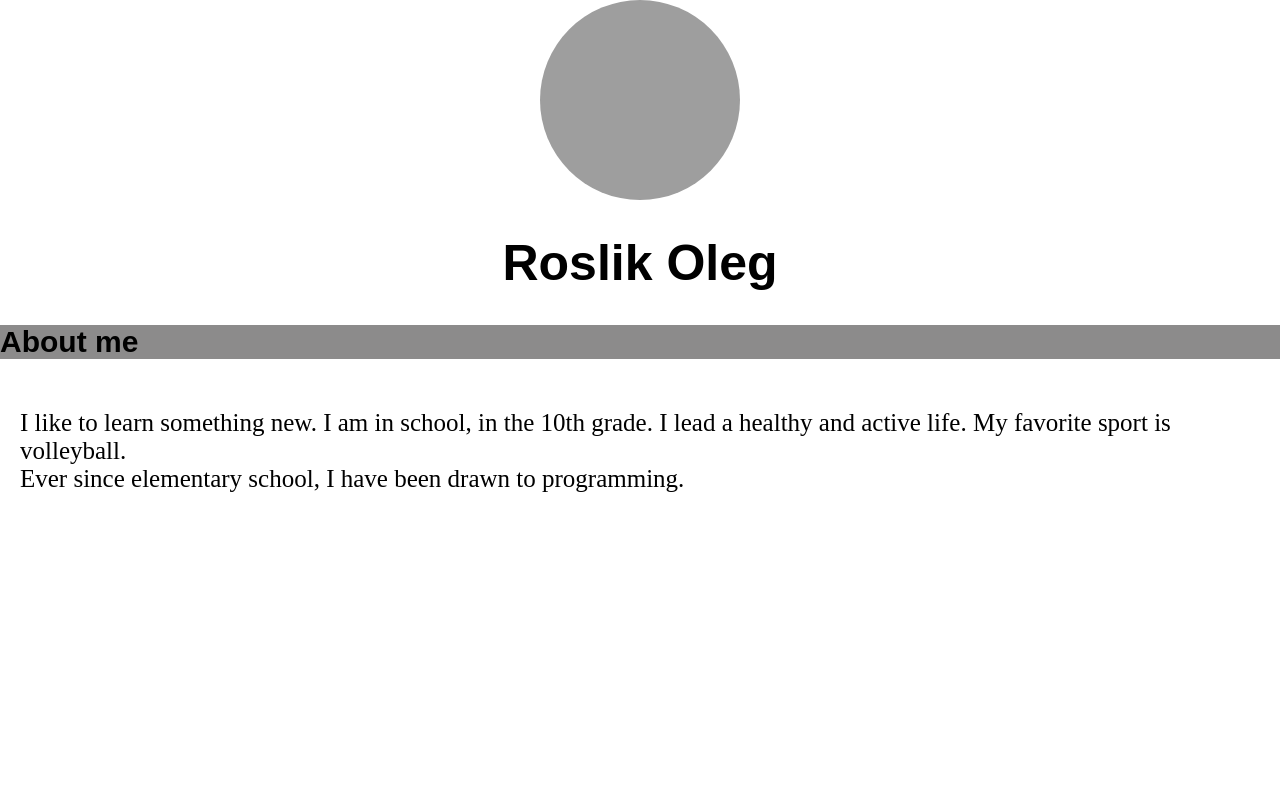
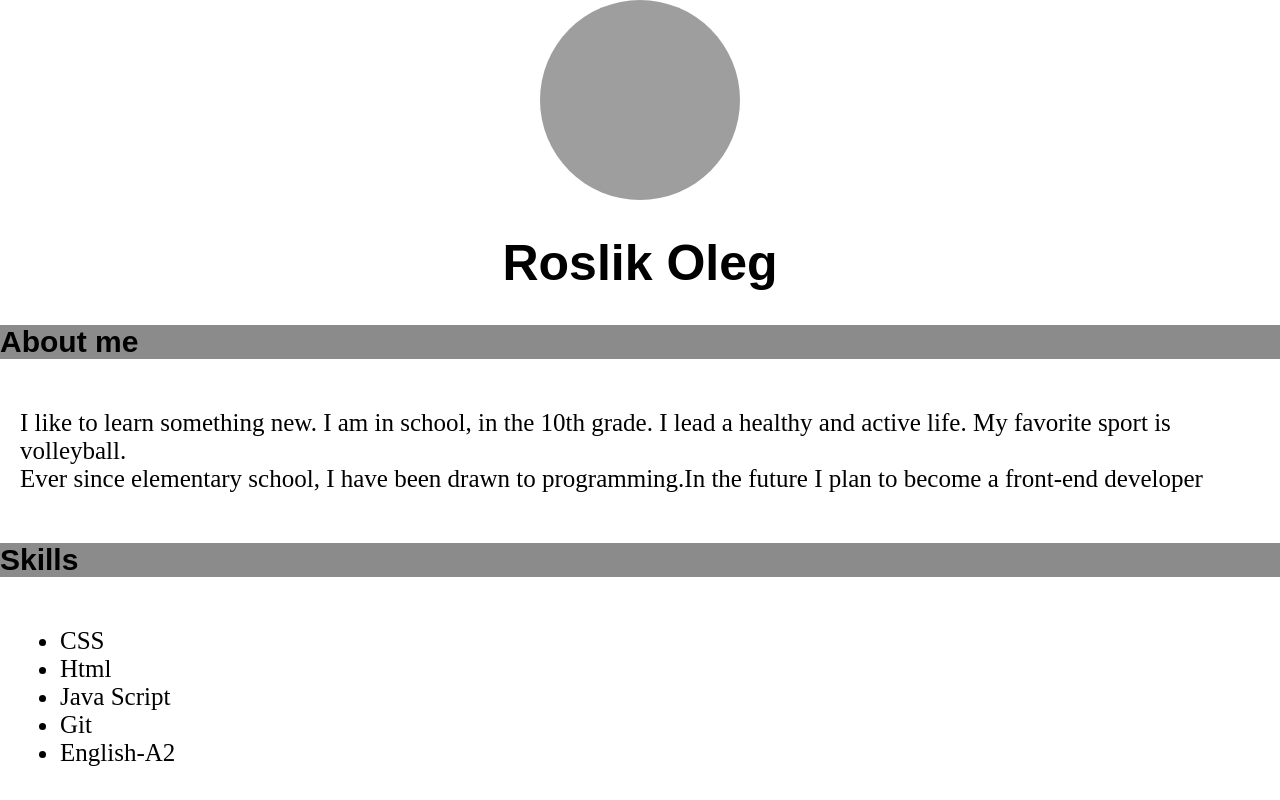
Before and after one commit to Oleg87312/rsschool-cv, a plain HTML site: page index.html in a window 1280 px wide. Drawn offline with Linux system fonts and the light colour scheme; grey boxes are pictures that could not be loaded.

Commit message:
make skills

```diff
--- a/index.html
+++ b/index.html
@@ -8,17 +8,28 @@
     <link rel="stylesheet" href="style.css">
 </head>
 <body>
-    <main class="all">
         <header>
             <img src="https://memepedia.ru/wp-content/uploads/2019/01/hamster-768x432.jpg" width="200px" height="200px" alt="Avatar" class="round">
         <h1 class="user-name">Roslik Oleg</h1>
         </header>
+    <main class="all"></main>
         <h2 class="information">About me</h2>
         <p behavior="alternate" class="about-me">
          I like to learn something new. I am in school, in the 10th grade. I lead a healthy and active life. My favorite sport is volleyball.
          <br>
-         Ever since elementary school, I have been drawn to programming.
+         Ever since elementary school, I have been drawn to programming.In the future I plan to become a front-end developer
         </p>
+        <h2 class="skills">
+            Skills
+        </h2>
+        <ul class="skills-list">
+            <li>CSS</li>
+            <li>Html</li>
+            <li>Java Script</li>
+            <li>Git</li>
+            <li>English-A2</li>
+        </ul>
+
     </main>
 </body>
 </html>
--- a/style.css
+++ b/style.css
@@ -25,5 +25,20 @@ body{
     font-size: 25px;
     font-weight: 400;
     margin-left: 20px;
+    margin-right: 0;
     float: left;
 }
+.skills{
+    font-size: 30px;
+    font-family: "Poppins", Arial, sans-serif;
+    float: left;
+    background-color: #8c8b8b;
+    width: 100%;
+}
+.skills-list{
+    font-size: 25px;
+    font-weight: 400;
+    margin-left: 20px;
+    margin-right: 0;
+    float: left;
+}
```
